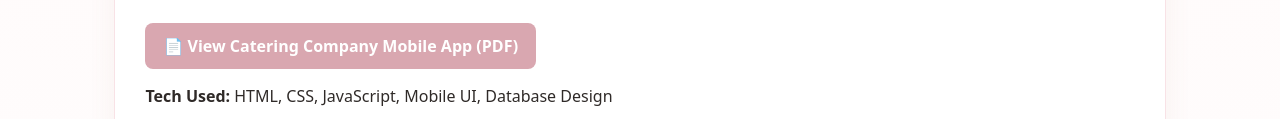
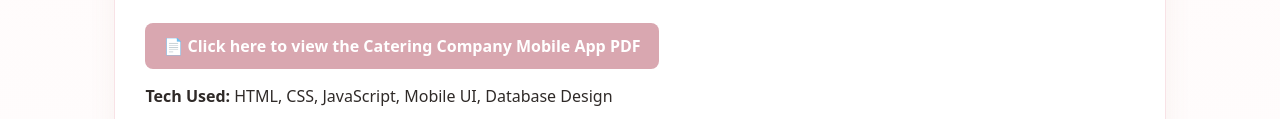
Before and after one commit to elesinmogunbose19-rgb/JulianaPortfolio, a plain HTML site: page index.html in a window 1280 px wide. Shown: the part 1473-1592 px from the top of the page. Drawn offline with Linux system fonts and the light colour scheme.

Commit message:
Update index.html

```diff
--- a/index.html
+++ b/index.html
@@ -119,12 +119,11 @@
   </p>
 
   <!-- PDF Link -->
-    <a href="HeavenlyDelightApp.pdf" class="app-link-card" target="_blank">
-        📄 View Catering Company Mobile App (PDF)
+  <a href="https://github.com/elesinmogunbose19-rgb/JulianaPortfolio/blob/main/HeavenlyDelightApp.pdf"
+     class="app-link-card"
+     target="_blank">
+      📄 Click here to view the Catering Company Mobile App PDF
   </a>
-
-    <p><strong>Tech Used:</strong> HTML, CSS, JavaScript, Mobile UI, Database Design</p>
-</div>
 
   <p><strong>Tech Used:</strong> HTML, CSS, JavaScript, Mobile UI, Database Design</p>
 </div>
```
Lines whose indentation alone changed are shown as unchanged.
